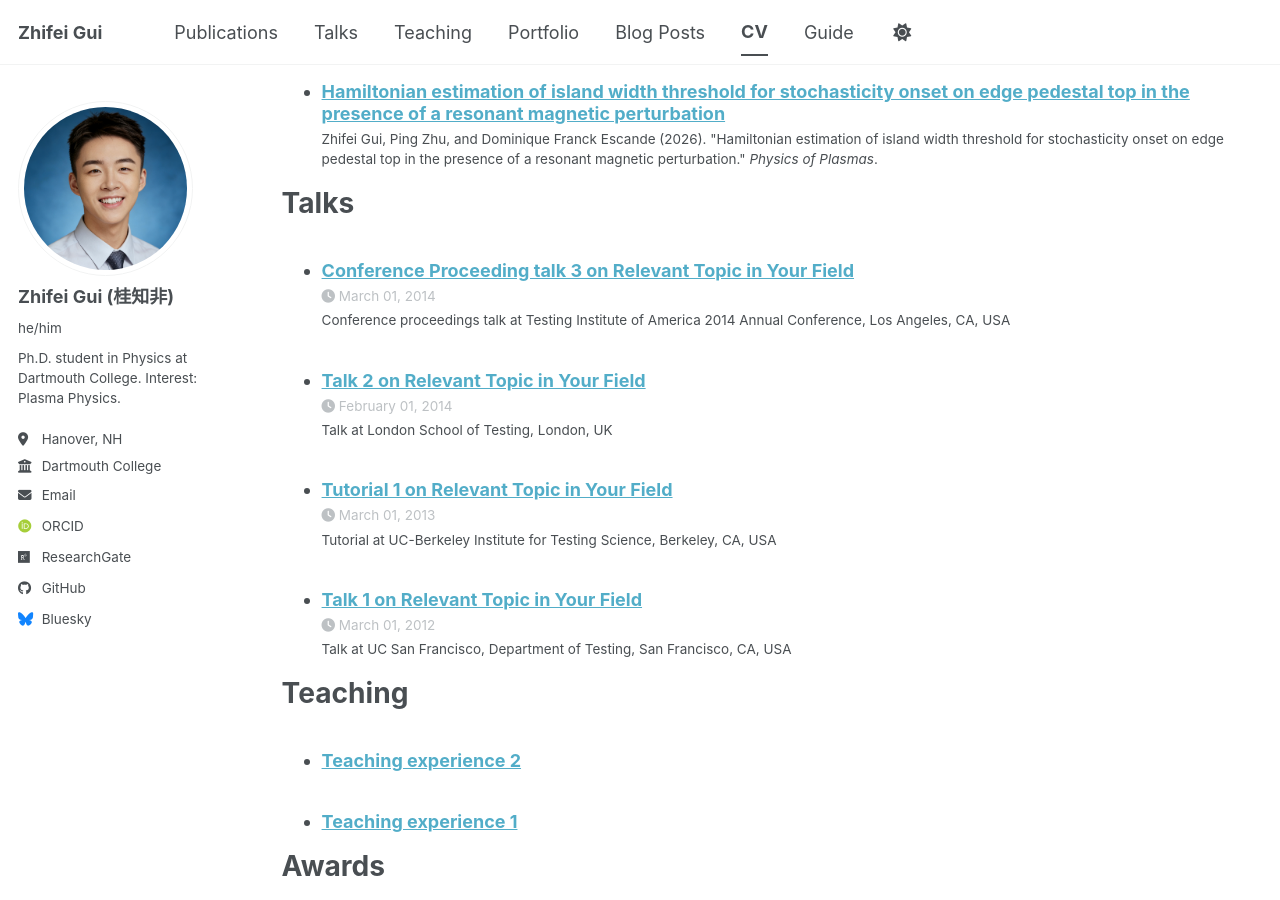
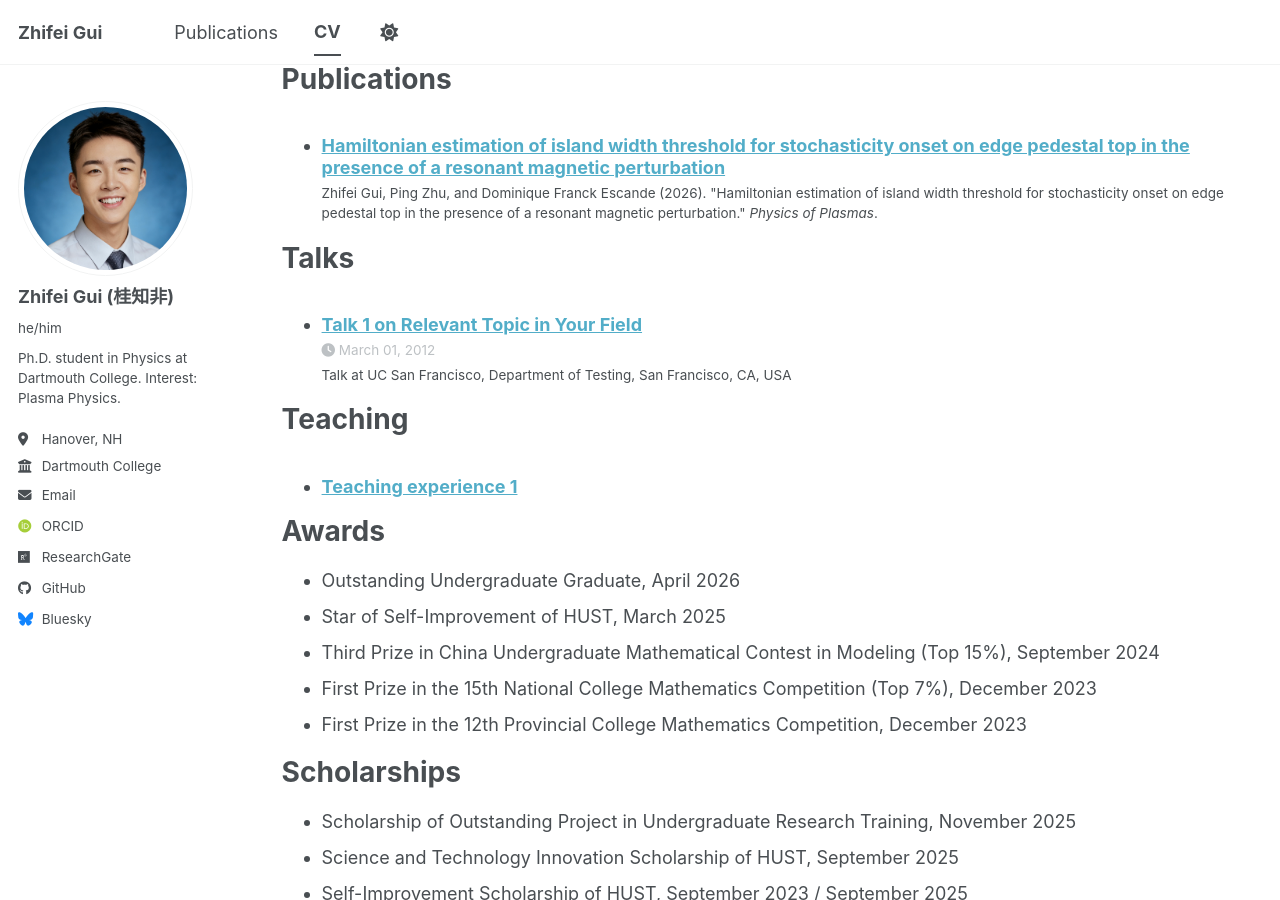
Before and after one commit to zzzzzzate/zzzzzzate.github.io, a Jekyll site: the page built from _pages/cv.md, in a window 1280 px wide and 900 px high, scrolled down 1116 px. Built offline with Jekyll 4.4.1, drawn with Linux system fonts in a browser that asks for light colours; some web fonts are replaced; a script bundle is joined from its source files by our own code; library files that are not in the unit come from our copies; some of the changed text lies outside the part shown.

Commit message:
更新了一些信息

```diff
--- a/_talks/2013-03-01-tutorial-1.md
+++ /dev/null
@@ -1,13 +0,0 @@
----
-title: "Tutorial 1 on Relevant Topic in Your Field"
-collection: talks
-type: "Tutorial"
-permalink: /talks/2013-03-01-tutorial-1
-venue: "UC-Berkeley Institute for Testing Science"
-date: 2013-03-01
-location: "Berkeley, CA, USA"
----
-
-[More information here](http://exampleurl.com)
-
-This is a description of your tutorial, note the different field in type. This is a markdown files that can be all markdown-ified like any other post. Yay markdown!
--- a/_talks/2014-02-01-talk-2.md
+++ /dev/null
@@ -1,13 +0,0 @@
----
-title: "Talk 2 on Relevant Topic in Your Field"
-collection: talks
-type: "Talk"
-permalink: /talks/2014-02-01-talk-2
-venue: "London School of Testing"
-date: 2014-02-01
-location: "London, UK"
----
-
-[More information here](http://example2.com)
-
-This is a description of your talk, which is a markdown files that can be all markdown-ified like any other post. Yay markdown!
--- a/_talks/2014-03-01-talk-3.md
+++ /dev/null
@@ -1,11 +0,0 @@
----
-title: "Conference Proceeding talk 3 on Relevant Topic in Your Field"
-collection: talks
-type: "Conference proceedings talk"
-permalink: /talks/2014-03-01-talk-3
-venue: "Testing Institute of America 2014 Annual Conference"
-date: 2014-03-01
-location: "Los Angeles, CA, USA"
----
-
-This is a description of your conference proceedings talk, note the different field in type. You can put anything in this field.
--- a/_teaching/2015-spring-teaching-2.md
+++ /dev/null
@@ -1,20 +0,0 @@
----
-title: "Teaching experience 2"
-collection: teaching
-type: "Workshop"
-permalink: /teaching/2015-spring-teaching-1
-venue: "University 1, Department"
-date: 2015-01-01
-location: "City, Country"
----
-
-This is a description of a teaching experience. You can use markdown like any other post.
-
-Heading 1
-======
-
-Heading 2
-======
-
-Heading 3
-======
```
Also changed, not shown: _data/navigation.yml (+10 -10 lines), _pages/cv.md (+2 -0 lines), 1 other file.
